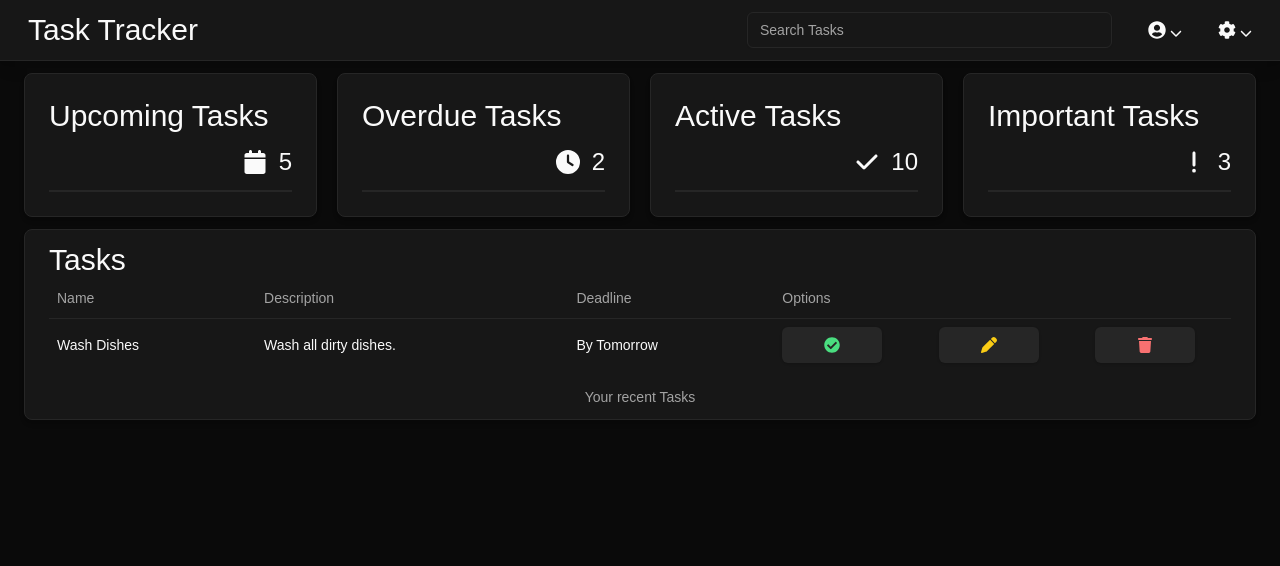
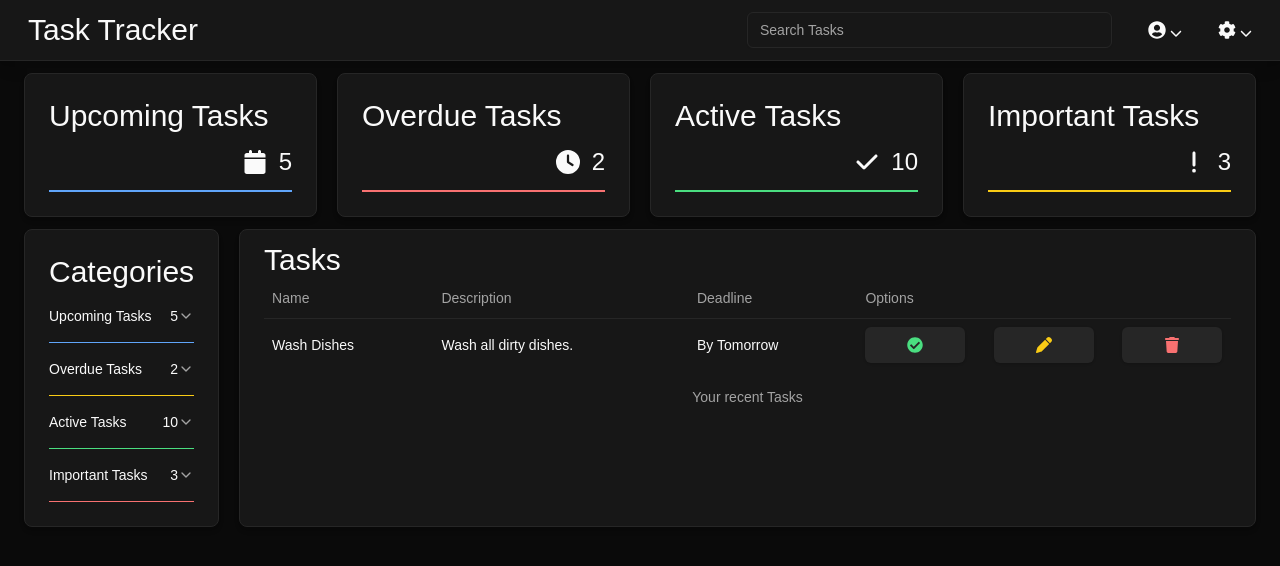
Before and after one commit to jowhe/dissertation-app-source, a Next.js app: page / in a window 1280 px wide. Shown: the top 566 px of the page. Built offline with nearby package versions, Linux system fonts and the light colour scheme.

Commit message:
Added TaskCategories.

```diff
--- a/app/(root)/page.tsx
+++ b/app/(root)/page.tsx
@@ -1,12 +1,15 @@
+import TaskCategories from "@/components/interface/TaskCategories";
 import TaskIndicator from "@/components/interface/TaskIndicator";
 import TaskList from "@/components/TaskList";
-import Image from "next/image";
 
 export default async function Home() {
   return (
     <div className="p-6 mx-auto lg:px-6 lg:py-3">
       <TaskIndicator />
-      <TaskList />
+      <div className="lg:container lg:flex mx-auto gap-x-5">
+        <TaskCategories />
+        <TaskList />
+      </div>
     </div>
   )
 }
--- /dev/null
+++ b/components/interface/TaskCategories.tsx
@@ -0,0 +1,108 @@
+import React from 'react'
+
+import {
+  Accordion,
+  AccordionContent,
+  AccordionItem,
+  AccordionTrigger,
+} from "@/components/ui/accordion"
+import { UserTasksCategories, UserTaskType } from '@/lib/types';
+import { FaCalendar, FaClock, FaCheck, FaExclamation } from 'react-icons/fa';
+
+const Categories: Array<UserTasksCategories> = [
+  {
+    name: 'Upcoming Tasks',
+    value: 5,
+    color: 'border-blue-400',
+    icon: <FaCalendar className="my-auto" />,
+  },
+  {
+    name: 'Overdue Tasks',
+    value: 2,
+    color: 'border-yellow-400',
+    icon: <FaClock className="my-auto" />,
+  },
+  {
+    name: 'Active Tasks',
+    value: 10,
+    color: 'border-green-400',
+    icon: <FaCheck className="my-auto" />,
+  },
+  {
+    name: 'Important Tasks',
+    value: 3,
+    color: 'border-red-400',
+    icon: <FaExclamation className="my-auto" />,
+  },
+];
+
+const Tasks: Array<UserTaskType> = [
+  {
+    name: "task1",
+    description: "task1 desctiption",
+    category: Categories[0],
+    deadline: "21-12-2024"
+  },
+  {
+    name: "task2",
+    description: "task1 desctiption",
+    category: Categories[0],
+    deadline: "21-12-2024"
+  },
+  {
+    name: "task3",
+    description: "task1 desctiption",
+    category: Categories[0],
+    deadline: "21-12-2024"
+  },
+  {
+    name: "task4",
+    description: "task1 desctiption",
+    category: Categories[0],
+    deadline: "21-12-2024"
+  },
+  {
+    name: "task5",
+    description: "task1 desctiption",
+    category: Categories[0],
+    deadline: "21-12-2024"
+  },
+]
+
+function TaskCategories() {
+  return (
+    <div className="container border rounded-lg px-6 py-6 shadow-md dark:bg-neutral-900 mx-auto mt-3 w-auto h-min max-h-min gap-5">
+      <h1 className='text-3xl'>Categories</h1>
+      <Accordion type='multiple'>
+      {Categories?.length > 0 && (
+        Categories.map((cat: UserTasksCategories) => (
+        <AccordionItem key={cat.name} value={cat.name} className={cat.color}>
+          <AccordionTrigger><span className='flex justify-between w-full'>
+          <p>{cat.name}</p>
+          <p>{cat.value}</p>
+          </span></AccordionTrigger>
+          <AccordionContent>
+            <ul>
+              {Tasks.length > 0 && (
+                Tasks.map((task: UserTaskType) => (
+                  cat.name == task.category.name && (
+                    <li key={task.name} className='px-2'>
+                      <p><b>{task.name}</b></p>
+                      <span className='flex flex-wrap w-full justify-between'>
+                        <p className='text-neutral-400'>{task.description}</p>
+                        <p className='text-neutral-400'>{task.deadline}</p>
+                      </span>
+                    </li>
+                  )
+                ))
+              )}
+            </ul>
+          </AccordionContent>
+        </AccordionItem>
+      )))}
+      </Accordion>
+    </div>
+  )
+}
+
+export default TaskCategories
```
